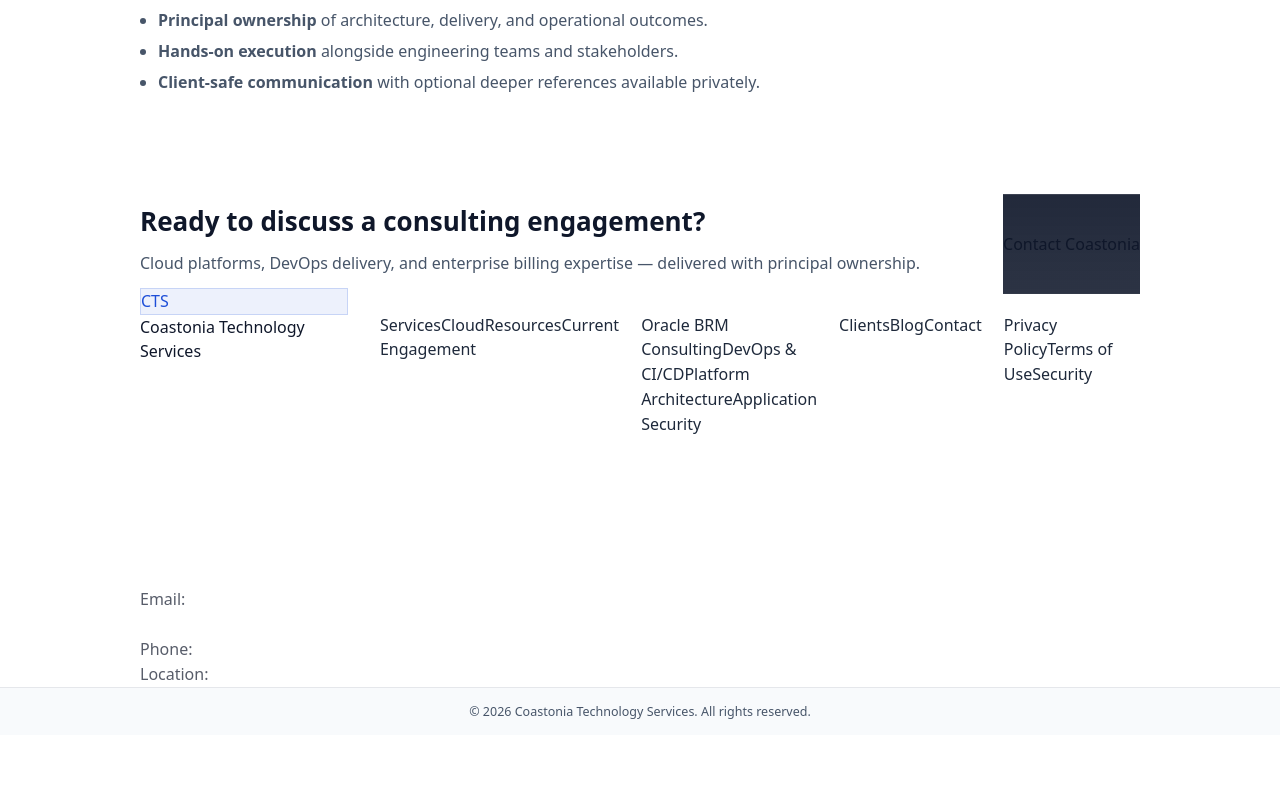
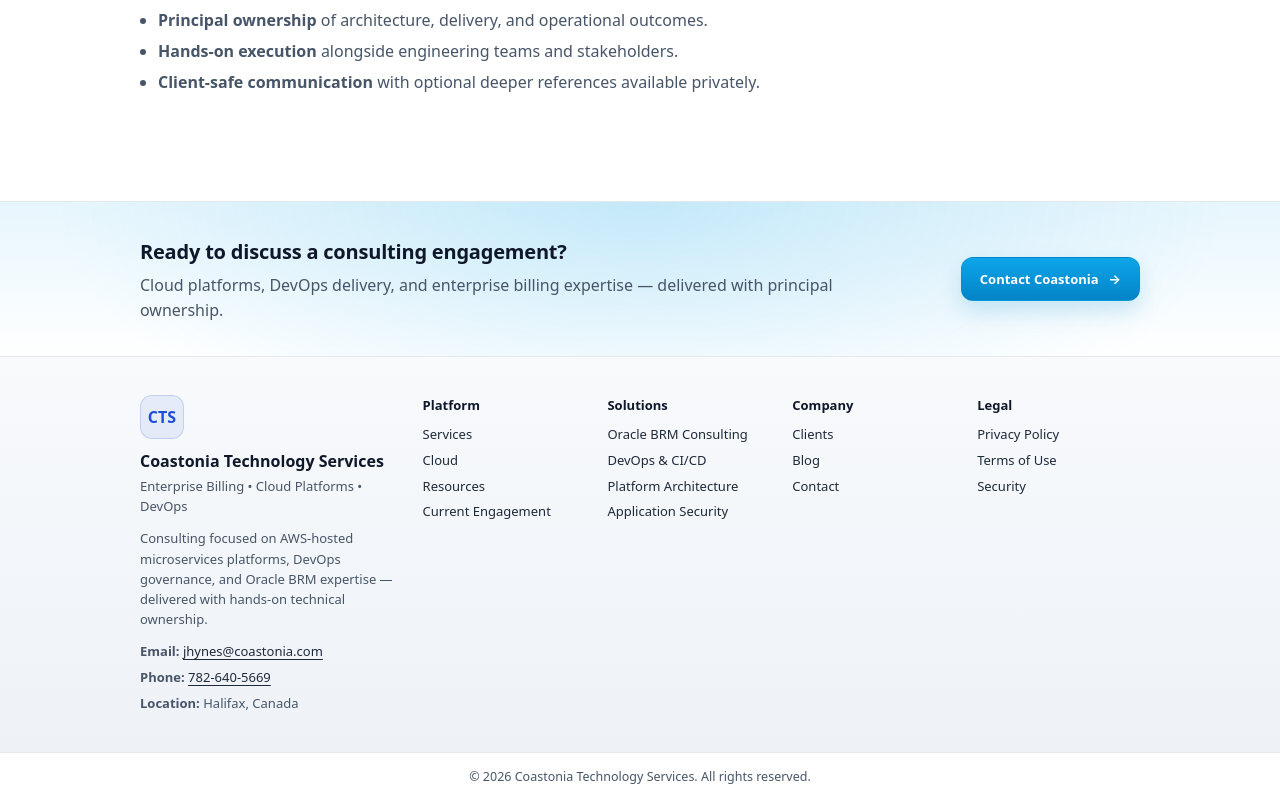
Before and after one commit to jhynes39/coastonia, a Next.js app: page / in a window 1280 px wide. Shown: the part 1643-2443 px from the top of the page. Before the commit the page ends 2378 px from the top, so only its background shows below. Built offline with nearby package versions, Linux system fonts and the light colour scheme.

Commit message:
Fix footer layout, CTA button, and link spacing

```diff
--- a/app/components/Footer.tsx
+++ b/app/components/Footer.tsx
@@ -4,96 +4,83 @@
 
 export default function Footer() {
   return (
-    <footer className="footerWrap">
-      <div className="footerCTA">
-        <div className="container">
-          <div className="footerCTAInner">
-            <div className="footerCTAText">
-              <h2>Ready to discuss a consulting engagement?</h2>
-              <p>
+    <footer className="ctsFooter">
+      {/* CTA band */}
+      <section className="ctsFooterCta" aria-label="Footer call to action">
+        <div className="container ctsFooterCtaInner">
+          <div>
+            <h2 className="ctsFooterCtaTitle">Ready to discuss a consulting engagement?</h2>
+            <p className="ctsFooterCtaSub">
               Cloud platforms, DevOps delivery, and enterprise billing expertise — delivered with principal ownership.
             </p>
           </div>
-            <div className="footerCTAButton">
-              <Link className="buttonPrimary" href="/contact">
-                Contact Coastonia
+
+          <Link className="ctsFooterCtaButton" href="/contact">
+            Contact Coastonia <span aria-hidden="true">→</span>
           </Link>
         </div>
-          </div>
+      </section>
+
+      {/* Main footer */}
+      <section className="ctsFooterMain">
+        <div className="container ctsFooterGrid">
+          {/* Brand */}
+          <div className="ctsFooterBrand">
+            <div className="ctsFooterMark">CTS</div>
+            <div className="ctsFooterBrandName">Coastonia Technology Services</div>
+            <div className="ctsFooterBrandTag">Enterprise Billing • Cloud Platforms • DevOps</div>
+
+            <p className="ctsFooterBrandBody">
+              Consulting focused on AWS-hosted microservices platforms, DevOps governance, and Oracle BRM expertise —
+              delivered with hands-on technical ownership.
+            </p>
+
+            <div className="ctsFooterContact">
+              <div><strong>Email:</strong> <a href="mailto:jhynes@coastonia.com">jhynes@coastonia.com</a></div>
+              <div><strong>Phone:</strong> <a href="tel:+17826405669">782-640-5669</a></div>
+              <div><strong>Location:</strong> Halifax, Canada</div>
             </div>
           </div>
 
-      <div className="footerMain">
-        <div className="container">
-          <div className="footerGrid">
-            {/* Brand / Left block */}
-            <div className="footerBrand">
-              <div className="footerLogoMark">CTS</div>
-              <div>
-                <div className="footerBrandName">Coastonia Technology Services</div>
-                <div className="footerBrandTag">Enterprise Billing • Cloud Platforms • DevOps</div>
-              </div>
-
-              <div className="footerBrandBody">
-                Consulting focused on AWS-hosted microservices platforms, DevOps governance,
-                and Oracle BRM expertise — delivered with hands-on technical ownership.
-              </div>
-
-              <div className="footerContact">
-                <div>
-                  <span>Email:</span>{" "}
-                  <a href="mailto:jhynes@coastonia.com">jhynes@coastonia.com</a>
-                </div>
-                <div>
-                  <span>Phone:</span>{" "}
-                  <a href="tel:+17826405669">782-640-566</a>
-                </div>
-                <div>
-                  <span>Location:</span> Halifax, Canada
-                </div>
-              </div>
-            </div>
-
-            {/* Link columns */}
-            <div className="footerCol">
-              <div className="footerColTitle">Platform</div>
+          {/* Columns */}
+          <nav className="ctsFooterCol" aria-label="Platform">
+            <div className="ctsFooterColTitle">Platform</div>
             <Link href="/services">Services</Link>
             <Link href="/cloud">Cloud</Link>
             <Link href="/resources">Resources</Link>
             <Link href="/current-engagement">Current Engagement</Link>
-            </div>
+          </nav>
 
-            <div className="footerCol">
-              <div className="footerColTitle">Solutions</div>
+          <nav className="ctsFooterCol" aria-label="Solutions">
+            <div className="ctsFooterColTitle">Solutions</div>
             <Link href="/services">Oracle BRM Consulting</Link>
             <Link href="/services">DevOps & CI/CD</Link>
             <Link href="/services">Platform Architecture</Link>
             <Link href="/services">Application Security</Link>
-            </div>
+          </nav>
 
-            <div className="footerCol">
-              <div className="footerColTitle">Company</div>
+          <nav className="ctsFooterCol" aria-label="Company">
+            <div className="ctsFooterColTitle">Company</div>
             <Link href="/#clients">Clients</Link>
             <Link href="/resources">Blog</Link>
             <Link href="/contact">Contact</Link>
-            </div>
+          </nav>
 
-            <div className="footerCol">
-              <div className="footerColTitle">Legal</div>
-              {/* These can become real pages later */}
+          <nav className="ctsFooterCol" aria-label="Legal">
+            <div className="ctsFooterColTitle">Legal</div>
             <Link href="/privacy">Privacy Policy</Link>
             <Link href="/terms">Terms of Use</Link>
             <Link href="/security">Security</Link>
+          </nav>
         </div>
+      </section>
+
+      {/* Bottom bar */}
+      <section className="ctsFooterBottom">
+        <div className="container ctsFooterBottomInner">
+          © {year} Coastonia Technology Services. All rights reserved.
         </div>
-        </div>
-      </div>
-
-      <div className="footerBottom">
-        <div className="container footerBottomInner">
-          <div>© {year} Coastonia Technology Services. All rights reserved.</div>
-        </div>
-      </div>
+      </section>
     </footer>
   );
 }
--- a/app/globals.css
+++ b/app/globals.css
@@ -514,3 +514,156 @@
   justify-content: center;
   text-align: center;
 }
+
+
+
+/* =======================
+   Coastonia Footer (Clean)
+   ======================= */
+.ctsFooter { margin-top: 56px; }
+
+/* CTA band */
+.ctsFooterCta{
+  background:
+    radial-gradient(900px 420px at 50% 0%, rgba(14,165,233,0.16), transparent 65%),
+    linear-gradient(180deg, rgba(14,165,233,0.10), rgba(255,255,255,0));
+  border-top: 1px solid var(--border);
+  border-bottom: 1px solid var(--border);
+  padding: 34px 0;
+}
+
+.ctsFooterCtaInner{
+  display: flex;
+  align-items: center;
+  justify-content: space-between;
+  gap: 18px;
+  flex-wrap: wrap;
+}
+
+.ctsFooterCtaTitle{
+  margin: 0 0 6px 0;
+  font-size: 20px;
+  letter-spacing: -0.01em;
+}
+
+.ctsFooterCtaSub{
+  margin: 0;
+  color: var(--muted);
+  max-width: 80ch;
+}
+
+/* CTA Button (fixes your dark block issue) */
+.ctsFooterCtaButton{
+  display: inline-flex;
+  align-items: center;
+  gap: 10px;
+  padding: 11px 18px;
+  border-radius: 12px;
+  background: linear-gradient(180deg, #0ea5e9, #0284c7);
+  color: #fff;
+  font-weight: 700;
+  font-size: 13px;
+  border: 1px solid rgba(2,132,199,0.35);
+  box-shadow: 0 10px 22px rgba(2, 132, 199, 0.18);
+  white-space: nowrap;
+}
+
+.ctsFooterCtaButton:hover{ filter: brightness(1.03); }
+
+/* Main */
+.ctsFooterMain{
+  background:
+    linear-gradient(180deg, #f8fafc, #eef2f7);
+  padding: 38px 0;
+}
+
+.ctsFooterGrid{
+  display: grid;
+  gap: 22px;
+  align-items: start;
+}
+
+/* Desktop columns */
+@media (min-width: 980px){
+  .ctsFooterGrid{
+    grid-template-columns: 1.6fr 1fr 1fr 1fr 1fr;
+  }
+}
+
+/* Brand block */
+.ctsFooterMark{
+  width: 44px;
+  height: 44px;
+  border-radius: 12px;
+  display: grid;
+  place-items: center;
+  font-weight: 800;
+  color: var(--brand);
+  background: rgba(29,78,216,0.08);
+  border: 1px solid rgba(29,78,216,0.18);
+  margin-bottom: 10px;
+}
+
+.ctsFooterBrandName{ font-weight: 800; color: var(--text); }
+.ctsFooterBrandTag{ font-size: 13px; color: var(--muted); margin-top: 2px; }
+
+.ctsFooterBrandBody{
+  margin: 12px 0 0 0;
+  color: var(--muted);
+  font-size: 13px;
+  max-width: 62ch;
+}
+
+/* Contact block */
+.ctsFooterContact{
+  margin-top: 12px;
+  display: grid;
+  gap: 6px;
+  font-size: 13px;
+  color: var(--muted);
+}
+
+.ctsFooterContact a{
+  color: #1e293b;
+  text-decoration: underline;
+  text-underline-offset: 3px;
+}
+
+/* Columns (fixes your “run-together” links) */
+.ctsFooterCol{
+  display: grid;
+  gap: 10px;
+  font-size: 13px;
+}
+
+.ctsFooterColTitle{
+  font-weight: 800;
+  color: var(--text);
+  margin-bottom: 2px;
+}
+
+/* Force each link to be its own line */
+.ctsFooterCol a{
+  display: block;
+  color: #1e293b;
+  line-height: 1.2;
+}
+
+.ctsFooterCol a:hover{
+  color: var(--brand);
+  text-decoration: underline;
+  text-underline-offset: 3px;
+}
+
+/* Bottom bar */
+.ctsFooterBottom{
+  border-top: 1px solid var(--border);
+  background: #ffffff;
+  padding: 14px 0;
+  color: var(--muted);
+  font-size: 12.5px;
+}
+
+.ctsFooterBottomInner{
+  text-align: center;
+}
```
Lines whose indentation alone changed are shown as unchanged.
